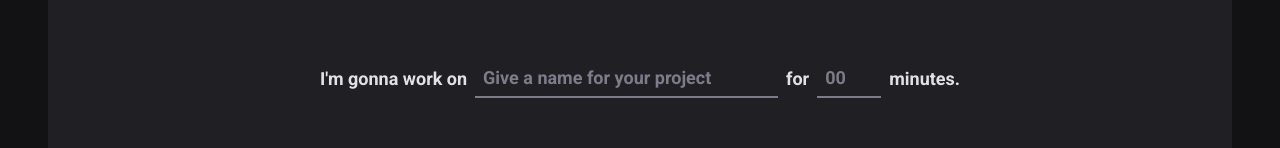
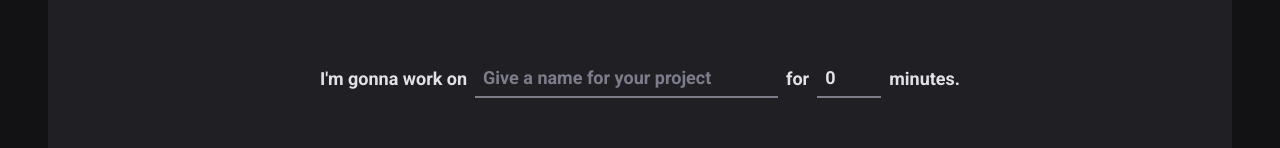
Before and after one commit to KrisMazzini/igniteTimer, a React (Vite) app: page / in a window 1280 px wide. Shown: the part 166-314 px from the top of the page. Built offline with nearby package versions, Linux system fonts and the light colour scheme.

Commit message:
add form validation

```diff
--- a/package.json
+++ b/package.json
@@ -10,11 +10,14 @@
     "lint": "npx eslint src --ext .ts,.tsx"
   },
   "dependencies": {
+    "@hookform/resolvers": "^2.9.9",
     "phosphor-react": "^1.4.1",
     "react": "^18.2.0",
     "react-dom": "^18.2.0",
+    "react-hook-form": "^7.38.0",
     "react-router-dom": "^6.4.2",
-    "styled-components": "^5.3.6"
+    "styled-components": "^5.3.6",
+    "zod": "^3.19.1"
   },
   "devDependencies": {
     "@rocketseat/eslint-config": "^1.1.3",
--- a/src/pages/Home/index.tsx
+++ b/src/pages/Home/index.tsx
@@ -1,4 +1,8 @@
+import { useForm } from 'react-hook-form'
+import * as zod from 'zod'
+import { zodResolver } from '@hookform/resolvers/zod'
 import { Play } from 'phosphor-react'
+
 import {
   HomeContainer,
   FormContainer,
@@ -9,16 +13,43 @@ import {
   StartCountdownButton,
 } from './styles'
 
+const newCycleFormValidationSchema = zod.object({
+  task: zod.string().min(1, 'A task is required'),
+  minutesAmount: zod
+    .number()
+    .min(5, 'The cycle must last at least for 5 minutes')
+    .max(60, 'The cycle must last at most for 60 minutes'),
+})
+
+type NewCycleFormData = zod.infer<typeof newCycleFormValidationSchema>
+
 export function Home() {
+  const { register, handleSubmit, watch, reset } = useForm<NewCycleFormData>({
+    resolver: zodResolver(newCycleFormValidationSchema),
+    defaultValues: {
+      task: '',
+      minutesAmount: 0,
+    },
+  })
+
+  function handleCreateNewCycle(data: NewCycleFormData) {
+    console.log(data)
+    reset()
+  }
+
+  const task = watch('task')
+  const disableForm = !task
+
   return (
     <HomeContainer>
-      <form action="">
+      <form onSubmit={handleSubmit(handleCreateNewCycle)}>
         <FormContainer>
           <label htmlFor="task">I&apos;m gonna work on</label>
           <TaskInput
             id="task"
             list="task-suggestion"
             placeholder="Give a name for your project"
+            {...register('task')}
           />
 
           <datalist id="task-suggestion">
@@ -36,6 +67,7 @@ export function Home() {
             min={5}
             max={60}
             step={5}
+            {...register('minutesAmount', { valueAsNumber: true })}
           />
 
           <span>minutes.</span>
@@ -49,7 +81,7 @@ export function Home() {
           <span>0</span>
         </CountdownContainer>
 
-        <StartCountdownButton disabled type="submit">
+        <StartCountdownButton disabled={disableForm} type="submit">
           <Play size={24} />
           Start
         </StartCountdownButton>
```
Also changed, not shown: 1 other file (tests, documents, lock files or other folders).
